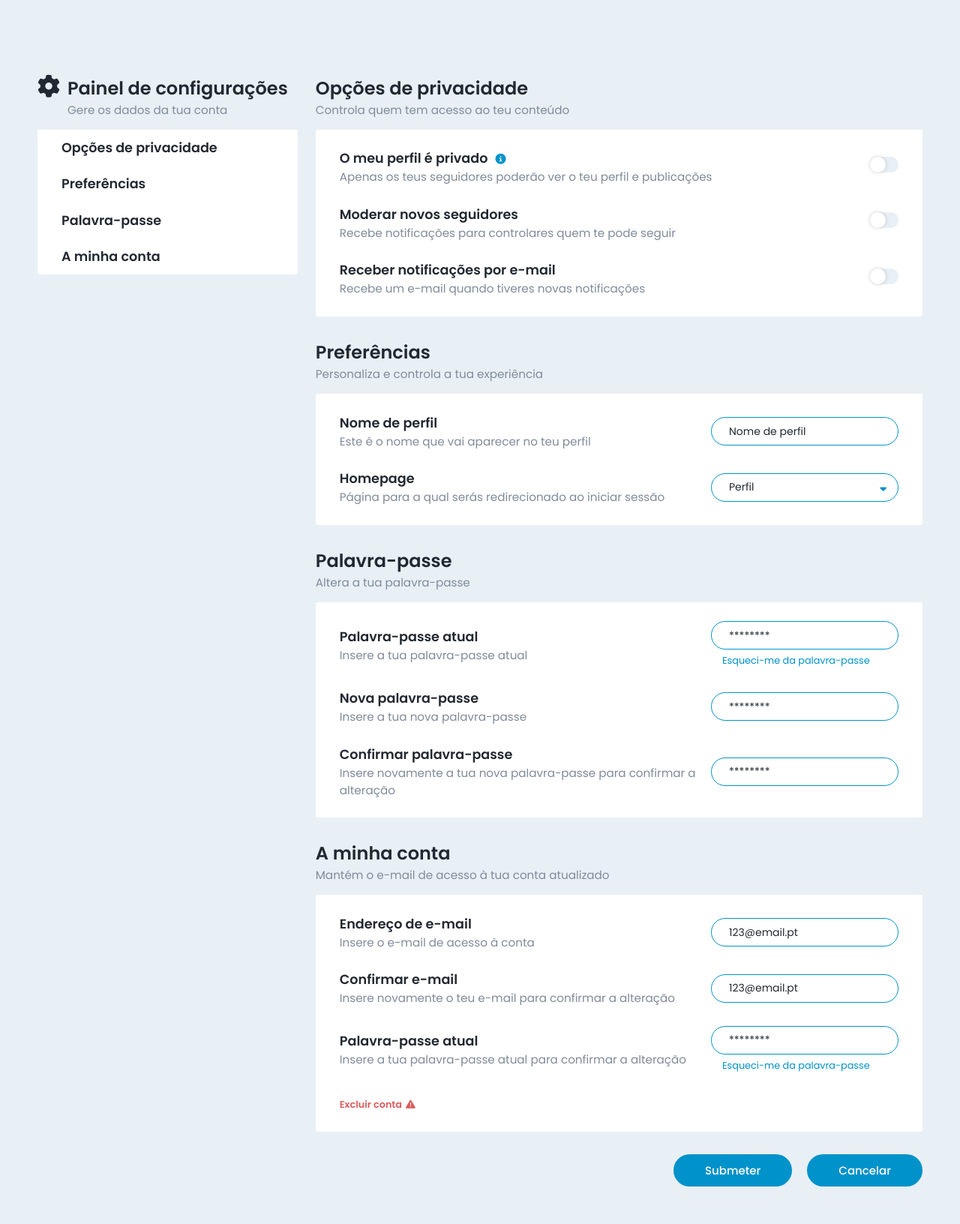
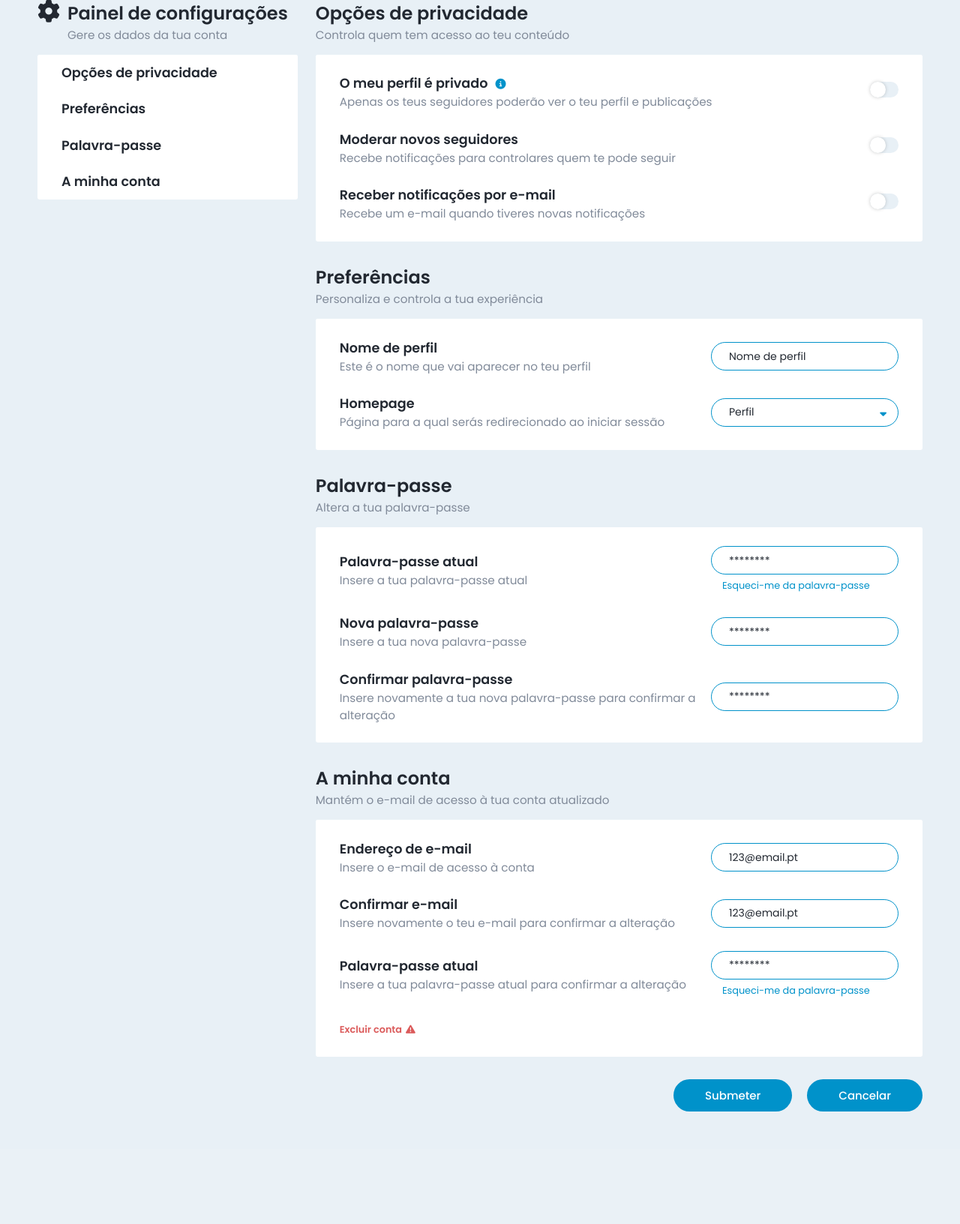
Before and after one commit to elisabetecosta/projeto-rede_social, a PHP site: page /server/settings.php in a window 1280 px wide. Shown: the part 58-1690 px from the top of the page at 75% size. After the commit the page ends 1540 px from the top, so only its background shows below. Run offline with PHP 8.4, Linux system fonts and the light colour scheme; the visitor is signed in with stand-in values (Sample User, id 1); data that the repository does not hold is empty; some libraries are stand-ins or nearby versions.

Commit message:
Margem superior ajustada

```diff
--- a/styles/settings.css
+++ b/styles/settings.css
@@ -40,7 +40,7 @@ a {
     flex-direction: row;
     align-items: flex-start;
     justify-content: space-evenly;
-    margin: 100px 50px 50px 50px;
+    margin: 0px 50px 50px 50px;
     border-radius: 5px;
     max-width: 100%;
 }
```
